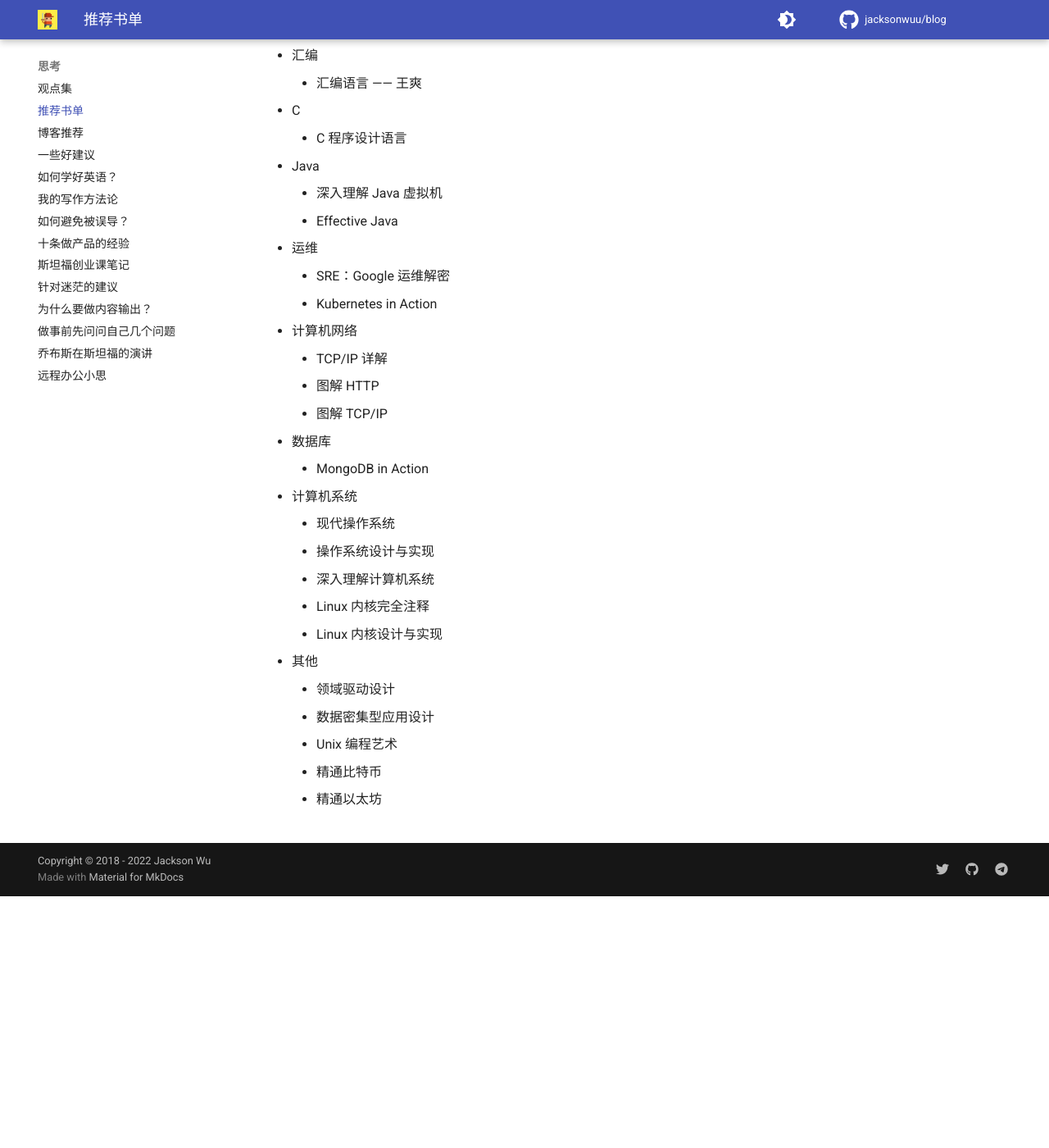
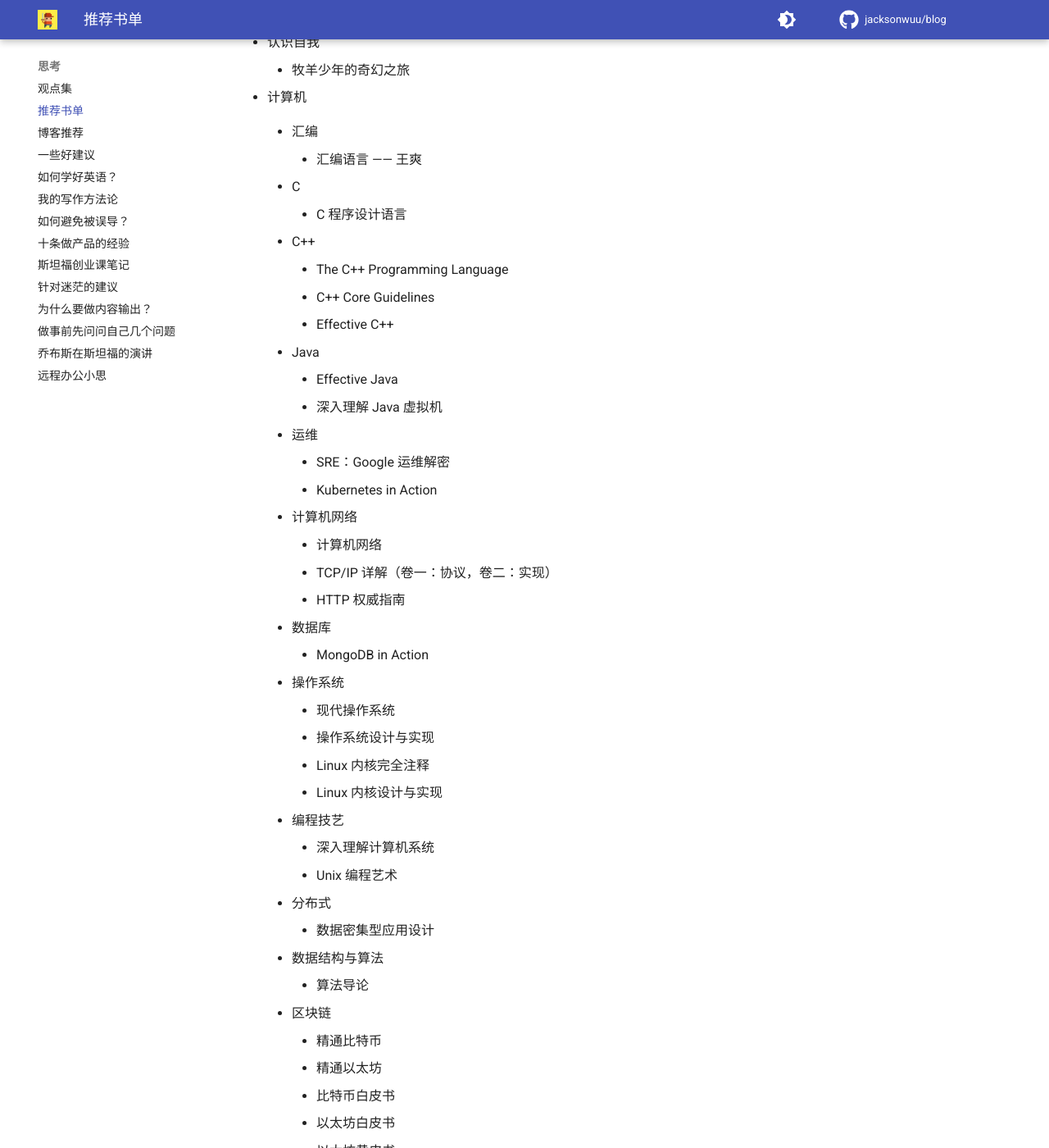
Before and after one commit to jacksonwuu/blog, an MkDocs documentation site: the page built from docs/thinking/推荐书单.md, in a window 1280 px wide and 1400 px high, scrolled down 969 px. Shown: the whole window at 82% size. Built offline with MkDocs 1.6.1 and Material for MkDocs 9.7.7, drawn with Linux system fonts in a browser that asks for light colours; comment, search, counter and statistics services are not loaded; before the commit the page ends 2062 px from its top, so only the background shows below that; some of the changed text lies outside the part shown.

Commit message:
update booklist

```diff
--- a/docs/thinking/推荐书单.md
+++ b/docs/thinking/推荐书单.md
@@ -45,10 +47,16 @@
 
         -   C 程序设计语言
 
+    -   C++
+
+        -   The C++ Programming Language
+        -   C++ Core Guidelines
+        -   Effective C++
+
     -   Java
 
+        -   Effective Java
         -   深入理解 Java 虚拟机
-        -   Effective Java
 
     -   运维
 
@@ -57,25 +65,46 @@
 
     -   计算机网络
 
-        -   TCP/IP 详解
-        -   图解 HTTP
-        -   图解 TCP/IP
+        -   计算机网络
+        -   TCP/IP 详解（卷一：协议，卷二：实现）
+        -   HTTP 权威指南
 
     -   数据库
 
         -   MongoDB in Action
 
-    -   计算机系统
+    -   操作系统
 
         -   现代操作系统
         -   操作系统设计与实现
-        -   深入理解计算机系统
         -   Linux 内核完全注释
         -   Linux 内核设计与实现
 
-    -   其他
-        -   领域驱动设计
+    -   编程技艺
+
+        -   深入理解计算机系统
+        -   Unix 编程艺术
+
+    -   分布式
+
         -   数据密集型应用设计
-        -   Unix 编程艺术
+
+    -   数据结构与算法
+
+        -   算法导论
+
+    -   区块链
+
         -   精通比特币
         -   精通以太坊
+        -   比特币白皮书
+        -   以太坊白皮书
+        -   以太坊黄皮书
+
+    -   工具使用
+
+        -   鸟哥的 Linux 私房菜
+
+    -   其他
+
+        -   领域驱动设计
```
Also changed, not shown: other parts of docs/thinking/推荐书单.md (+5 -3 lines).
